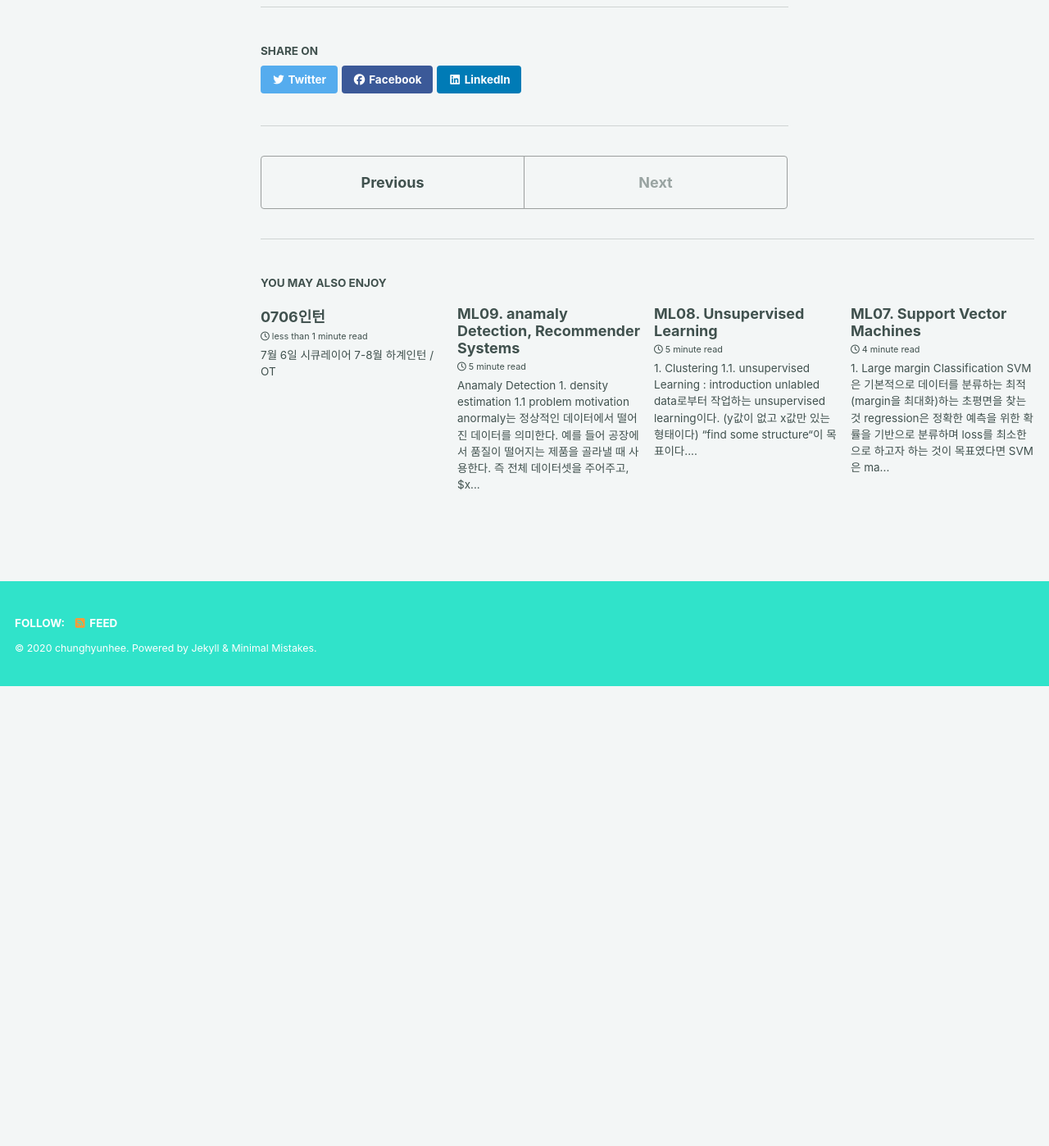
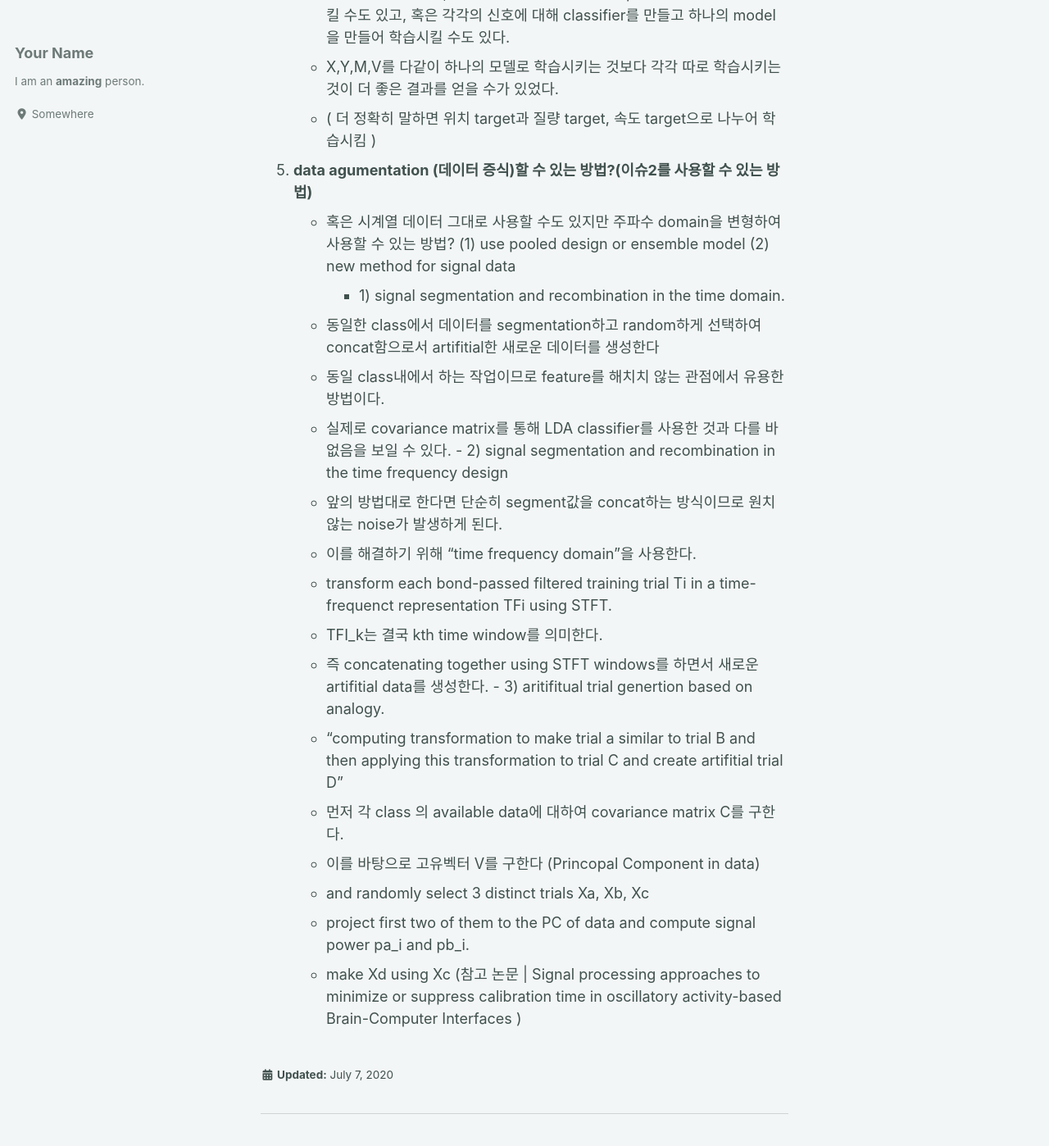
Before and after one commit to chunghyunhee/chunghyunhee.github.io, a Jekyll site: the page built from _posts/2020-07-07-0707인턴.md, in a window 1280 px wide and 1400 px high, scrolled down 2751 px. Shown: the whole window at 82% size. Built offline with Jekyll 4.4.1, drawn with Linux system fonts in a browser that asks for light colours; cached includes are drawn as plain includes; nearby versions of some CDN libraries; before the commit the page ends 3588 px from its top, so only the background shows below that; some of the changed text lies outside the part shown.

Commit message:
cnn 궁금증 해결 내용 정리

```diff
--- a/_posts/2020-07-07-0707인턴.md
+++ b/_posts/2020-07-07-0707인턴.md
@@ -55,14 +55,42 @@
 - 데이터를 2차원 이상의 매트릭스로 정리하는 것은 생각보다 간단함
 - 따라서 이미지 데이터가 아닌 데이터를 어떻게든 2차원 매트릭스로 변환하여 cnn을 적용해보고자 하는 연구가 있었다.
 - 자연어 인식에서 다루기도 하는 방법이다.
+- rnn이나 cnn은 등장 순서가 중요한 sequential data를 처리하는데 강점을 가진다.
+- cnn은 필터가 움직이면서 지역적인 정보를 추출, 보존하는 형태로 학습이 이뤄진다.
+요컨데 RNN은 단어 입력값을 순서대로 처리함으로써, CNN은 문장의 지역정보를 보존함으로써 단어/표현의 등장순서를 학습에 반영하는 아키텍쳐 이다.
+cnn에서는 필터를 지정하고 필터 개수만큼의 feature map을 만들고 max-pooling의 과정을 거쳐 스코어를 출력하는 네트워크 구조이다.
+자연어처리에서는 단어벡터를 랜덤하게 초기화한 후 학습과정에서 이를 업데이트하면서 쓰는 방법을 채택한다. 이런 방식을 사용하기 위해서는 텍스트 문장을 나열로 변환해야 한다
+(참고 블로그 ㅣ https://ratsgo.github.io/natural%20language%20processing/2017/03/19/CNN/)
 
 3. 데이터 전처리 방법
 - 신호데이터와 같은 경우는 푸리에를 적용하여 전처리도 가능했다는 점.
 
+
 4. 이슈1에 대한 해결
+- 신호 데이터의 경우, 모든 신호의 class를 하나의 pooled model에 학습시킬 수도 있고, 혹은 각각의 신호에 대해 classifier를 만들고 하나의 model을 만들어 학습시킬 수도 있다.
 - X,Y,M,V를 다같이 하나의 모델로 학습시키는 것보다 각각 따로 학습시키는 것이 더 좋은 결과를 얻을 수가 있었다.
 - ( 더 정확히 말하면 위치 target과 질량 target, 속도 target으로 나누어 학습시킴 )
 
 5. **data agumentation (데이터 증식)할 수 있는 방법?(이슈2를 사용할 수 있는 방법)**
 - 혹은 시계열 데이터 그대로 사용할 수도 있지만 주파수 domain을 변형하여 사용할 수 있는 방법?
---> 이 방법은 어떻게 응용해 볼 수 있는지가 궁금함.
+(1) use pooled design or ensemble model
+(2) new method for signal data
+  - 1) signal segmentation and recombination in the time domain.
+	- 동일한 class에서 데이터를 segmentation하고 random하게 선택하여 concat함으로서 artifitial한 새로운 데이터를 생성한다
+	- 동일 class내에서 하는 작업이므로 feature를 해치치 않는 관점에서 유용한 방법이다.
+	- 실제로 covariance matrix를 통해 LDA classifier를 사용한 것과 다를 바 없음을 보일 수 있다.
+  - 2) signal segmentation and recombination in the time frequency design
+	- 앞의 방법대로 한다면 단순히 segment값을 concat하는 방식이므로 원치 않는 noise가 발생하게 된다.
+	- 이를 해결하기 위해 "time frequency domain"을 사용한다.
+	- transform each bond-passed filtered training trial Ti in a time-frequenct representation TFi using STFT.
+	- TFI_k는 결국 kth time window를 의미한다.
+	- 즉 concatenating together using STFT windows를 하면서 새로운 artifitial data를 생성한다.
+  - 3) aritifitual trial genertion based on analogy.
+	- "computing transformation to make trial a similar to trial B and then applying this transformation to trial C and create
+	  artifitial trial D"
+	- 먼저 각 class 의 available data에 대하여 covariance matrix C를 구한다.
+	- 이를 바탕으로 고유벡터 V를 구한다 (Princopal Component in data)
+	- and randomly select 3 distinct trials Xa, Xb, Xc
+	- project first two of them to the PC of data and compute signal power pa_i and pb_i.
+	- make Xd using Xc
+(참고 논문 | Signal processing approaches to minimize or suppress calibration time in oscillatory activity-based Brain-Computer Interfaces )
```
